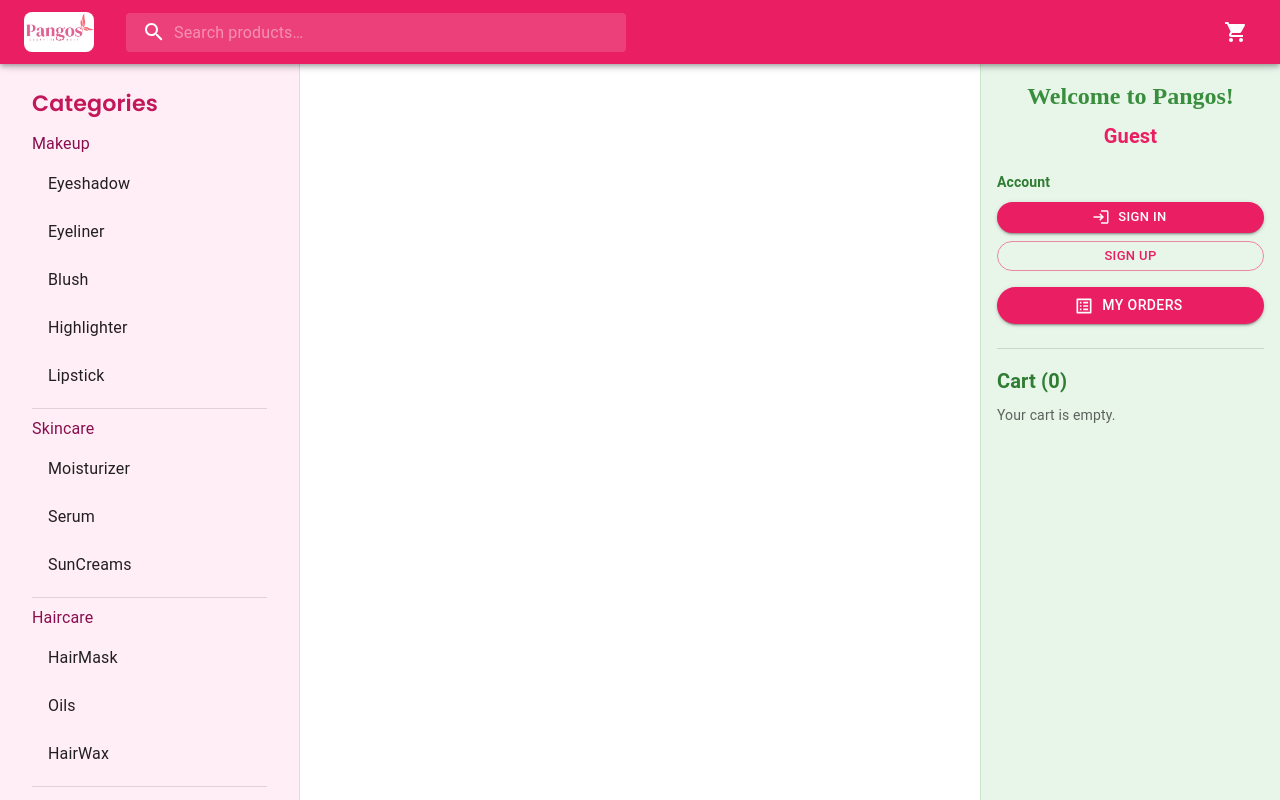
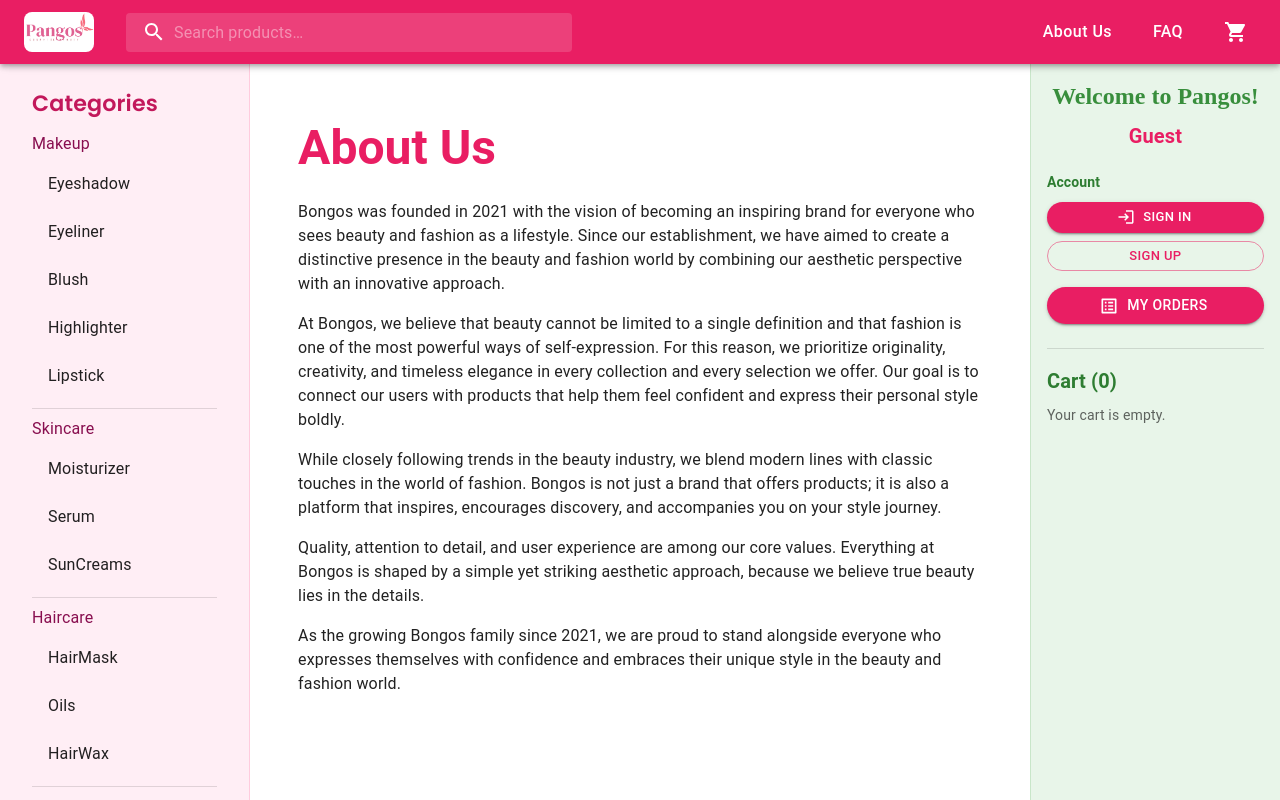
Before and after one commit to Ceensby/Pangos-makeup-ecommerce, a React (Create React App) app in the folder frontend/: page /about in a window 1280 px wide. Shown: the top 800 px of the page. Built offline with nearby package versions, Linux system fonts and the light colour scheme.

Commit message:
Add About Us and FAQ pages to header

```diff
--- a/frontend/src/App.js
+++ b/frontend/src/App.js
@@ -23,6 +23,8 @@
 import Profile from './pages/Profile';
 import Addresses from './pages/Addresses';
 import CreditCards from './pages/CreditCards';
+import AboutUs from './pages/AboutUs';
+import FAQ from './pages/FAQ';
 import { useCart } from './context/CartContext';
 import { AuthProvider } from './context/AuthContext';
 
@@ -70,6 +72,8 @@
                                 <Route path="/profile" element={<Profile />} />
                                 <Route path="/addresses" element={<Addresses />} />
                                 <Route path="/credit-cards" element={<CreditCards />} />
+                                <Route path="/about" element={<AboutUs />} />
+                                <Route path="/faq" element={<FAQ />} />
                             </Routes>
                         </Box>
 
--- a/frontend/src/components/Header.js
+++ b/frontend/src/components/Header.js
@@ -12,6 +12,7 @@
 import Badge from "@mui/material/Badge";
 import InputBase from "@mui/material/InputBase";
 import Box from "@mui/material/Box";
+import Button from "@mui/material/Button";
 import { styled, alpha } from "@mui/material/styles";
 import { useCart } from "../context/CartContext";
 import pangosLogo from "../assets/pangos-logo.png";
@@ -157,6 +158,24 @@
         {/* Spacer */}
         <Box sx={{ flexGrow: 1 }} />
 
+        {/* About Us and FAQ Links */}
+        <Button
+          color="inherit"
+          component={RouterLink}
+          to="/about"
+          sx={{ mr: 2, textTransform: 'none', fontSize: '1rem' }}
+        >
+          About Us
+        </Button>
+        <Button
+          color="inherit"
+          component={RouterLink}
+          to="/faq"
+          sx={{ mr: 2, textTransform: 'none', fontSize: '1rem' }}
+        >
+          FAQ
+        </Button>
+
         {/* Cart button */}
         <IconButton
           color="inherit"
--- /dev/null
+++ b/frontend/src/pages/AboutUs.js
@@ -0,0 +1,45 @@
+import React from 'react';
+import { Box, Typography, Container } from '@mui/material';
+
+export default function AboutUs() {
+    return (
+        <Container maxWidth="md">
+            <Box sx={{ py: 4 }}>
+                <Typography
+                    variant="h3"
+                    component="h1"
+                    gutterBottom
+                    sx={{
+                        fontWeight: 'bold',
+                        color: 'primary.main',
+                        mb: 3
+                    }}
+                >
+                    About Us
+                </Typography>
+
+                <Box sx={{ lineHeight: 1.8, color: 'text.primary' }}>
+                    <Typography variant="body1" paragraph>
+                        Bongos was founded in 2021 with the vision of becoming an inspiring brand for everyone who sees beauty and fashion as a lifestyle. Since our establishment, we have aimed to create a distinctive presence in the beauty and fashion world by combining our aesthetic perspective with an innovative approach.
+                    </Typography>
+
+                    <Typography variant="body1" paragraph>
+                        At Bongos, we believe that beauty cannot be limited to a single definition and that fashion is one of the most powerful ways of self-expression. For this reason, we prioritize originality, creativity, and timeless elegance in every collection and every selection we offer. Our goal is to connect our users with products that help them feel confident and express their personal style boldly.
+                    </Typography>
+
+                    <Typography variant="body1" paragraph>
+                        While closely following trends in the beauty industry, we blend modern lines with classic touches in the world of fashion. Bongos is not just a brand that offers products; it is also a platform that inspires, encourages discovery, and accompanies you on your style journey.
+                    </Typography>
+
+                    <Typography variant="body1" paragraph>
+                        Quality, attention to detail, and user experience are among our core values. Everything at Bongos is shaped by a simple yet striking aesthetic approach, because we believe true beauty lies in the details.
+                    </Typography>
+
+                    <Typography variant="body1" paragraph>
+                        As the growing Bongos family since 2021, we are proud to stand alongside everyone who expresses themselves with confidence and embraces their unique style in the beauty and fashion world.
+                    </Typography>
+                </Box>
+            </Box>
+        </Container>
+    );
+}
--- /dev/null
+++ b/frontend/src/pages/FAQ.js
@@ -0,0 +1,27 @@
+import React from 'react';
+import { Box, Typography, Container } from '@mui/material';
+
+export default function FAQ() {
+    return (
+        <Container maxWidth="md">
+            <Box sx={{ py: 4 }}>
+                <Typography
+                    variant="h3"
+                    component="h1"
+                    gutterBottom
+                    sx={{
+                        fontWeight: 'bold',
+                        color: 'primary.main',
+                        mb: 3
+                    }}
+                >
+                    FAQ
+                </Typography>
+
+                <Typography variant="body1" color="text.secondary">
+                    FAQ content will be added soon.
+                </Typography>
+            </Box>
+        </Container>
+    );
+}
--- a/frontend/src/pages/ProductList.js
+++ b/frontend/src/pages/ProductList.js
@@ -81,7 +81,11 @@
                 <>
                     <Grid container spacing={2}>
                         {/* Display limited products or all based on showAll state */}
-                        {(showAll ? products : products.slice(0, 16)).map((product) => (
+                        {(showAll ? products : products.slice(0, 16)).map((product, index) => {
+                            // Calculate alternating background color (same as ProductCarousel)
+                            const bgColor = index % 2 === 0 ? '#fce4ec' : '#e8f5e9';
+
+                            return (
                                 <Grid item key={product.id} xs={12} sm={6} md={4} lg={3}>
                                     <Card
                                         sx={{
@@ -98,14 +102,45 @@
                                         onClick={() => handleProductClick(product.id)}
                                     >
 
-                                    {/* Product image */}
+                                        {/* Product image with colored background (matching ProductCarousel) */}
+                                        <Box
+                                            sx={{
+                                                height: 220,
+                                                display: 'flex',
+                                                alignItems: 'center',
+                                                justifyContent: 'center',
+                                                position: 'relative',
+                                                overflow: 'hidden'
+                                            }}
+                                        >
+                                            {/* Colored background box */}
+                                            <Box
+                                                sx={{
+                                                    position: 'absolute',
+                                                    top: 0,
+                                                    bottom: 0,
+                                                    left: '10%',
+                                                    right: '10%',
+                                                    bgcolor: bgColor,
+                                                    borderRadius: 2
+                                                }}
+                                            />
+
+                                            {/* Product image on top of colored background */}
                                             <CardMedia
                                                 component="img"
-                                        height="200"
                                                 image={product.imageUrl || 'https://via.placeholder.com/200?text=No+Image'}
                                                 alt={product.name}
-                                        sx={{ objectFit: 'contain', p: 1 }}
+                                                sx={{
+                                                    objectFit: 'contain',
+                                                    height: '90%',
+                                                    width: '90%',
+                                                    position: 'relative',
+                                                    zIndex: 1,
+                                                    borderRadius: 3
+                                                }}
                                             />
+                                        </Box>
                                         <CardContent sx={{ flexGrow: 1 }}>
 
                                             {/* Product info */}
@@ -137,7 +172,8 @@
                                         </CardActions>
                                     </Card>
                                 </Grid>
-                        ))}
+                            );
+                        })}
                         {products.length === 0 && (
                             <Typography sx={{ mt: 2 }}>No products found in this category.</Typography>
                         )}
```
Lines whose indentation alone changed are shown as unchanged.
